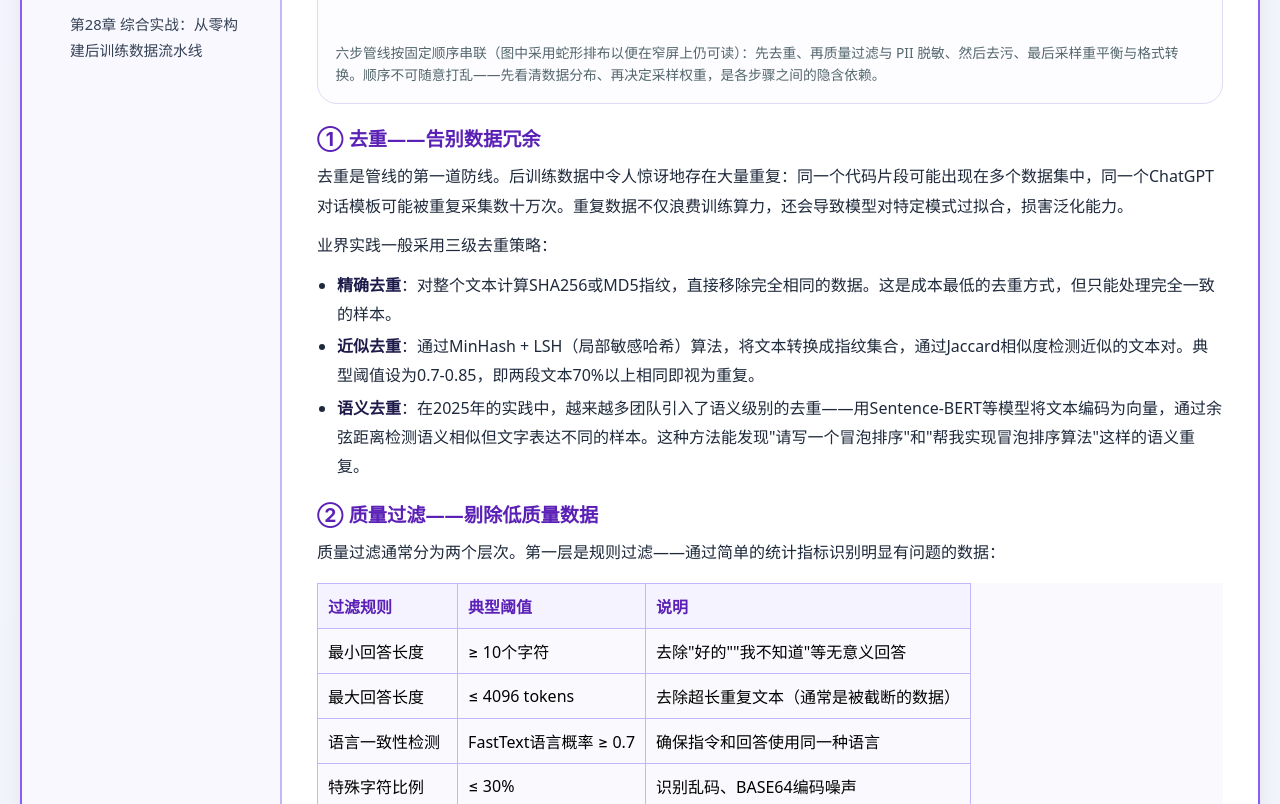
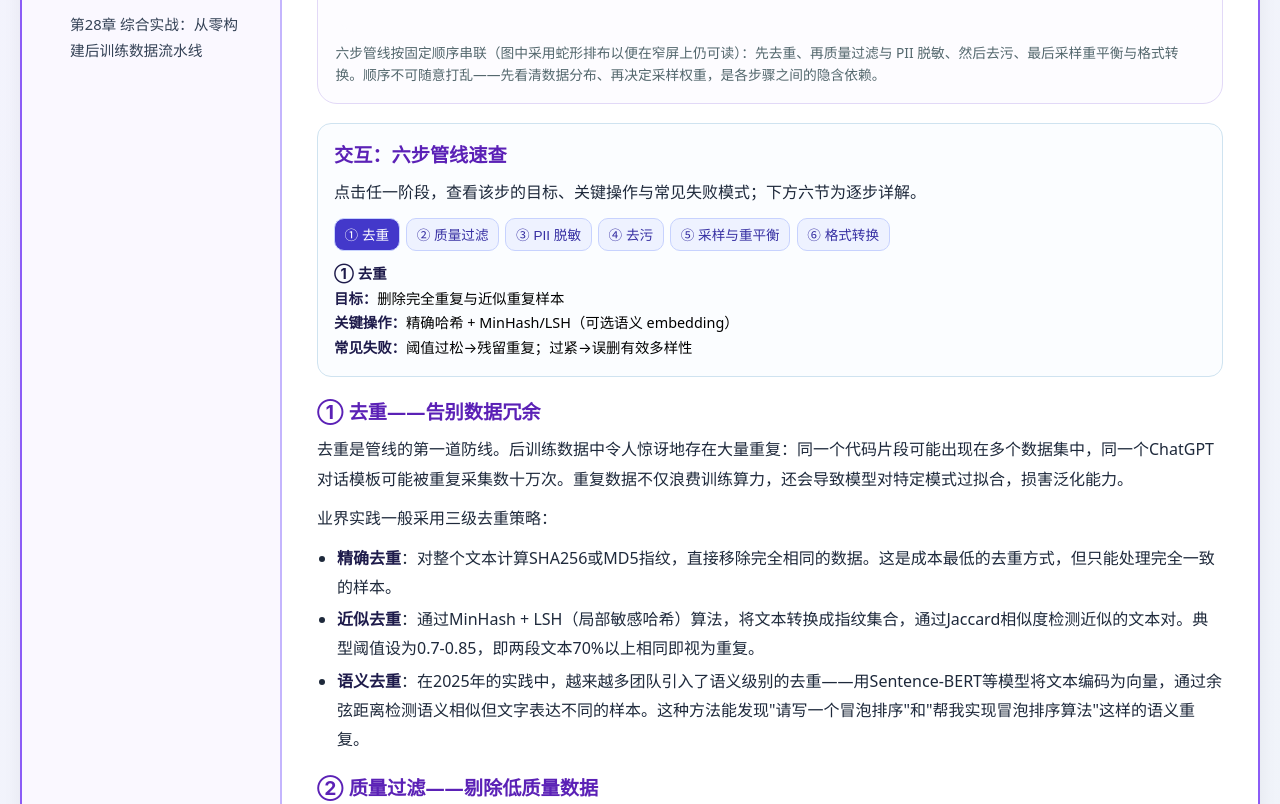
Before and after one commit to 1998x-stack/post-training-dataset-tutorial, a plain HTML site: page 23.html in a window 1280 px wide. Shown: the part 1801-2605 px from the top of the page. Drawn offline with Linux system fonts and the light colour scheme.

Commit message:
feat(post-training-dataset-tutorial): 第23章加入 n-gram 污染公式与六步管线交互速查

```diff
--- a/23.html
+++ b/23.html
@@ -13,6 +13,17 @@
         figure { margin: 1.2rem 0; background: #fdfcff; border: 1px solid #e2d9f7; border-radius: 20px; padding: 1rem 1.1rem; }
         figure svg { width: 100%; height: auto; display: block; }
         figcaption { font-size: 0.86rem; color: #53676d; margin-top: 0.6rem; line-height: 1.65; }
+        .math-equation { margin: 1rem 0; background: #faf8ff; border: 1px solid #e2d9f7; border-radius: 14px; padding: 0.8rem 1rem; }
+        .math-scroll { overflow-x: auto; }
+        .math-scroll math { font-size: 1.05rem; }
+        .math-caption { font-size: 0.82rem; color: #53676d; margin-top: 0.5rem; line-height: 1.6; }
+        a:focus-visible, button:focus-visible, .math-scroll:focus-visible { outline: 3px solid #0ea5e9; outline-offset: 2px; }
+        .demo-card { margin: 1rem 0; background: #fbfdff; border: 1px solid #cfe3f0; border-radius: 14px; padding: 1rem; }
+        .demo-card h3 { margin-top: 0; }
+        .pipe-steps { display: flex; gap: 0.4rem; flex-wrap: wrap; }
+        .pipe-steps button { border: 1px solid #c7d2fe; background: #eef2ff; color: #3730a3; border-radius: 10px; padding: 0.35rem 0.6rem; cursor: pointer; font-size: 0.85rem; }
+        .pipe-steps button[aria-pressed="true"] { background: #4338ca; color: #fff; }
+        .pipe-detail { margin-top: 0.7rem; font-size: 0.9rem; line-height: 1.7; }
         .skip-link { position: absolute; left: -9999px; top: 0; z-index: 100; background: #6d28d9; color: #fff; padding: 0.6rem 1rem; border-radius: 0 0 12px 0; text-decoration: none; }
         .skip-link:focus { left: 0; }
         a:focus-visible, button:focus-visible { outline: 3px solid #0ea5e9; outline-offset: 2px; }
@@ -131,6 +142,13 @@
             <figcaption>六步管线按固定顺序串联（图中采用蛇形排布以便在窄屏上仍可读）：先去重、再质量过滤与 PII 脱敏、然后去污、最后采样重平衡与格式转换。顺序不可随意打乱——先看清数据分布、再决定采样权重，是各步骤之间的隐含依赖。</figcaption>
         </figure>
 
+        <section class="demo-card" aria-labelledby="demo23-title">
+            <h3 id="demo23-title">交互：六步管线速查</h3>
+            <p>点击任一阶段，查看该步的目标、关键操作与常见失败模式；下方六节为逐步详解。</p>
+            <div class="pipe-steps" id="pipe-steps" role="group" aria-label="管线阶段选择"></div>
+            <div class="pipe-detail" id="pipe-detail" role="status" aria-live="polite"></div>
+        </section>
+
         <h3>① 去重——告别数据冗余</h3>
 
         <p>去重是管线的第一道防线。后训练数据中令人惊讶地存在大量重复：同一个代码片段可能出现在多个数据集中，同一个ChatGPT对话模板可能被重复采集数十万次。重复数据不仅浪费训练算力，还会导致模型对特定模式过拟合，损害泛化能力。</p>
@@ -206,6 +224,20 @@
         <p>去污（Contamination Removal）是指从训练数据中移除与评估基准测试集高度相似的内容。如果模型在训练阶段"见过"MMLU的测试题，那么在MMLU上的得分就失去了评估意义。</p>
 
         <p>标准做法是对训练数据和基准测试集分别计算n-gram特征（通常n=13），如果训练集中某条数据与基准集中某题的n-gram重叠超过阈值（通常设为80-90%），则该条数据被标记为污染样本，从训练集中移除。</p>
+
+        <div class="math-equation" role="group" aria-label="n-gram 污染比例">
+            <div class="math-scroll" data-math-scroll tabindex="0" role="region" aria-label="n-gram 污染比例，可横向滚动">
+                <math display="block" aria-label="污染比例 f(t) 等于测试样本 t 的 13-gram 集合与训练语料 13-gram 集合的交集大小，除以测试样本的 13-gram 集合大小">
+                    <mi>f</mi><mo>(</mo><mi>t</mi><mo>)</mo><mo>=</mo>
+                    <mfrac>
+                        <mrow><mo>|</mo><msub><mi>G</mi><mn>13</mn></msub><mo>(</mo><mi>t</mi><mo>)</mo><mo>∩</mo><msub><mi>G</mi><mn>13</mn></msub><mo>(</mo><mi>T</mi><mo>)</mo><mo>|</mo></mrow>
+                        <mrow><mo>|</mo><msub><mi>G</mi><mn>13</mn></msub><mo>(</mo><mi>t</mi><mo>)</mo><mo>|</mo></mrow>
+                    </mfrac>
+                    <mo>,</mo><mspace width="0.6em"/><mi>f</mi><mo>(</mo><mi>t</mi><mo>)</mo><mo>&gt;</mo><mi>θ</mi>
+                </math>
+            </div>
+            <p class="math-caption">公式为 n-gram 重叠去污的常用定义：t 为基准测试样本，T 为训练语料，G<sub>13</sub>(·) 为 13-gram 集合，θ 为判定阈值（常取 0.8–0.9）。n=13 的 n-gram 重叠惯例见 Brown 等，<em>Language Models are Few-Shot Learners</em>（arXiv:2005.14165）；代码基准上的污染分析见 Chen 等，<em>Evaluating Large Language Models Trained on Code</em>（arXiv:2107.03374）。</p>
+        </div>
 
         <div class="highlight">
             <strong>去污的灰色地带：</strong>并不是所有与基准测试集相似的数据都需要移除。有些数据与基准题"相似但不同"——例如都是"实现一个二分查找"的编程题，但具体要求和代码实现不同。这类数据需要人工判例，不能简单地一刀切。2025年，Anthropic和OpenAI都公开了自己的去污方法论文，其中提出的"渐进式去污"策略（从宽松到严格的多轮扫描）已成为业界参考标准。
@@ -481,5 +513,34 @@ if __name__ == "__main__":
     </main>
 </div>
 </div>
+    <script>
+    (function () {
+        var STEPS = [
+            { n: '① 去重', goal: '删除完全重复与近似重复样本', op: '精确哈希 + MinHash/LSH（可选语义 embedding）', fail: '阈值过松→残留重复；过紧→误删有效多样性' },
+            { n: '② 质量过滤', goal: '剔除低质与无信息样本', op: '启发式规则（长度、符号比、重复率）+ 分类器打分', fail: '规则偏差导致某些语言或风格系统性被删' },
+            { n: '③ PII 脱敏', goal: '移除个人身份信息', op: '正则 + NER 模型识别邮箱、电话、证件号、地址', fail: '漏检长尾 PII；过度替换破坏语义' },
+            { n: '④ 去污', goal: '移除与评测集重叠的数据', op: '13-gram 重叠检测，超阈值剔除', fail: '“相似但不同”的有效样本被误删' },
+            { n: '⑤ 采样与重平衡', goal: '校正任务与难度分布', op: '温度采样、难度分层、课程排序', fail: '小任务过度提权导致分布失真' },
+            { n: '⑥ 格式转换', goal: '输出训练框架所需格式', op: '字段映射、特殊 token 插入、序列化', fail: '字段不一致导致训练报错或信号错位' }
+        ];
+        var wrap = document.getElementById('pipe-steps');
+        var detail = document.getElementById('pipe-detail');
+        var active = 0;
+        function render() {
+            wrap.innerHTML = '';
+            STEPS.forEach(function (s, i) {
+                var b = document.createElement('button');
+                b.type = 'button'; b.setAttribute('aria-pressed', i === active ? 'true' : 'false');
+                b.textContent = s.n;
+                b.addEventListener('click', function () { active = i; render(); });
+                wrap.appendChild(b);
+            });
+            var s = STEPS[active];
+            detail.innerHTML = '<strong>' + s.n + '</strong><br><strong>目标：</strong>' + s.goal
+                + '<br><strong>关键操作：</strong>' + s.op + '<br><strong>常见失败：</strong>' + s.fail;
+        }
+        render();
+    })();
+    </script>
 </body>
 </html>
```
